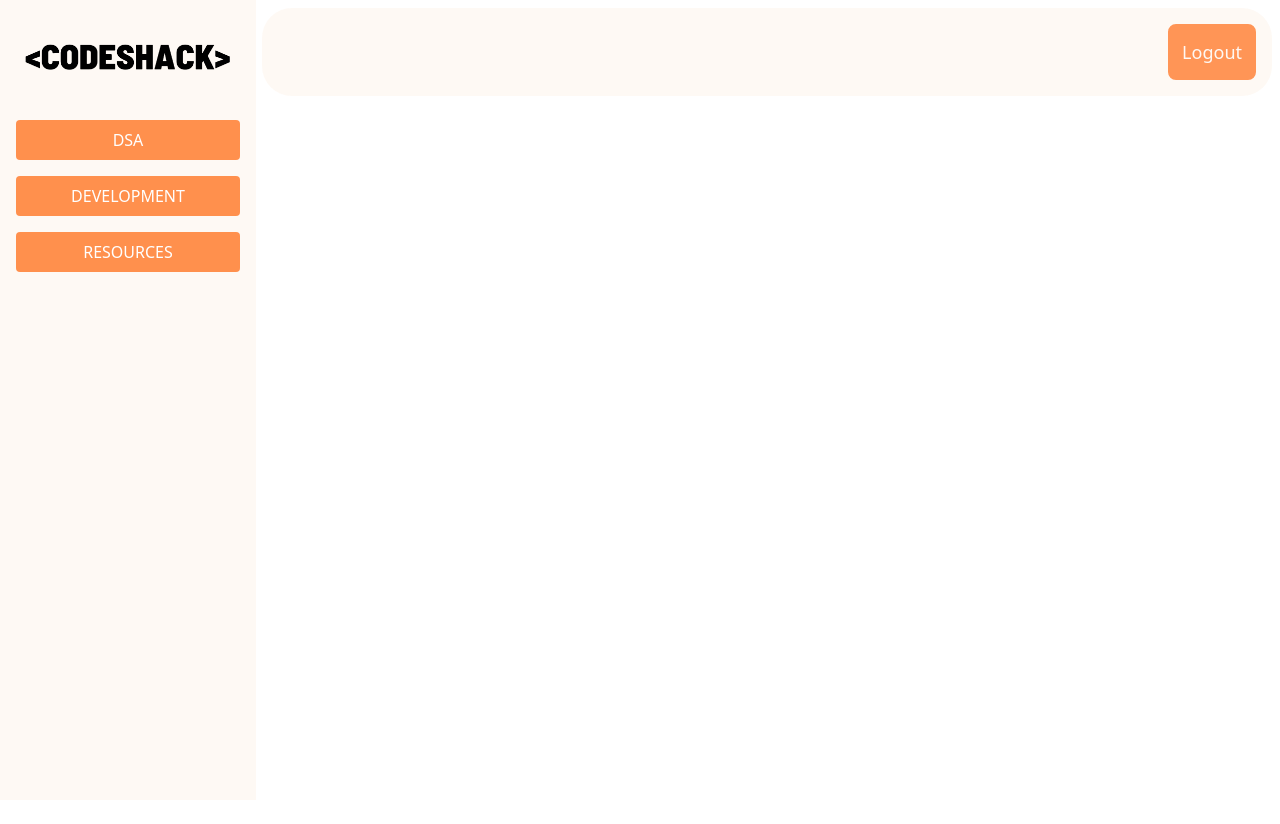
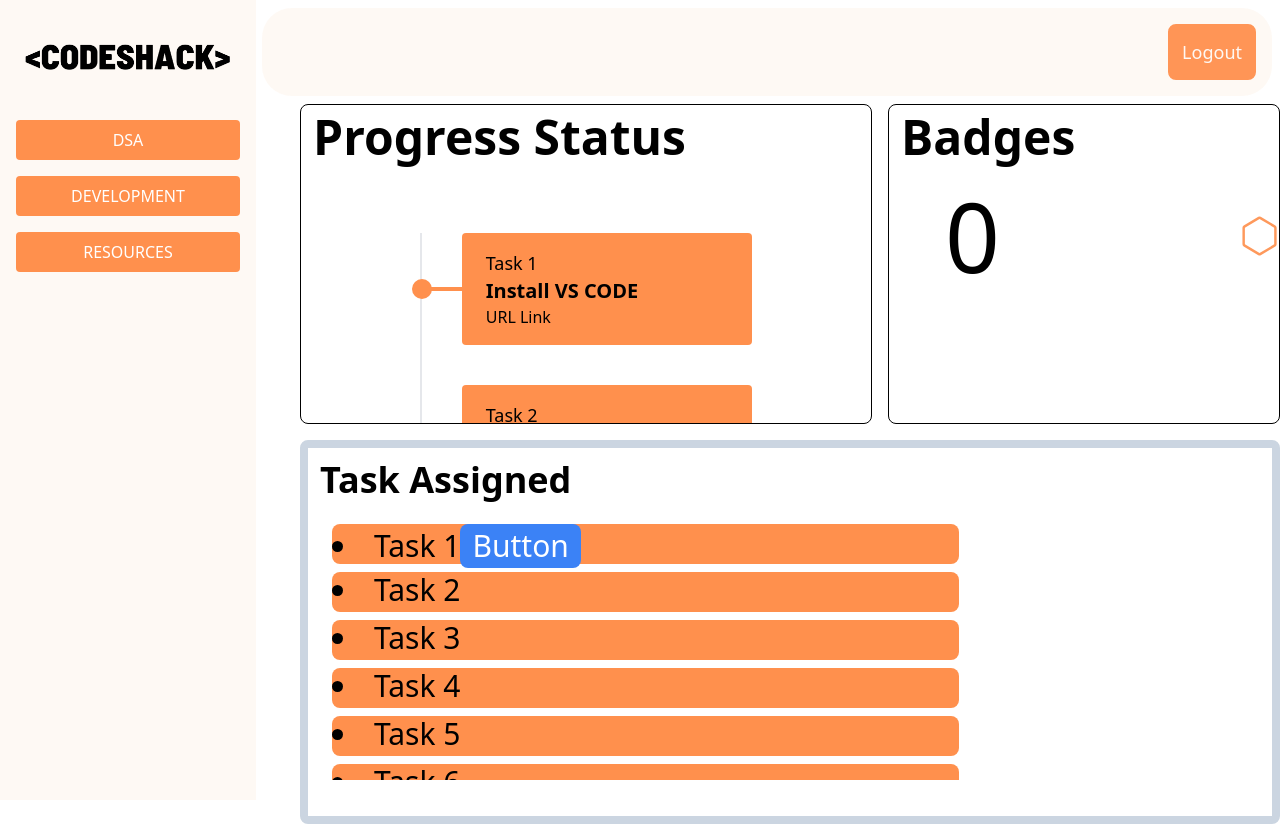
Before and after one commit to techhub-community/csoc_dashboard, a Next.js app: page / in a window 1280 px wide. Before the commit the page ends 800 px from the top, so only its background shows below. Built offline with nearby package versions, Linux system fonts and the light colour scheme.

Commit message:
Development page Updated

```diff
--- /dev/null
+++ b/components/Development/badges.tsx
@@ -0,0 +1,17 @@
+import React from 'react';
+import {BsHexagon} from 'react-icons/bs';
+function Badges() {
+  return (
+    <div className ="text-black box-border h-80 w-2/5 mt-20 border border-black rounded-lg">
+      <div >
+        <h2 className="text-5xl font-bold mt-2 ml-3">Badges</h2>
+        <div className='flex flex-row space-between items-center md:space-x-60 space-x-10 ml-8'>
+            <h1 className='text-8xl ml-6'>0</h1>
+            <BsHexagon size={150} color="#FE995C" />
+        </div>
+        </div>
+        </div>
+  );
+}
+
+export default Badges;
--- /dev/null
+++ b/components/Development/index.tsx
@@ -0,0 +1,26 @@
+import React from 'react';
+import Badges from './badges';
+import ProgressTask from './progessTask';
+import Task from './task';
+
+function Development() {
+  return (
+    <div style={{marginLeft:'300px'}}>
+    <div className="flex flex-col h-screen">
+      {/* Two boxes at the top */}
+
+      <div className="flex space-x-4">
+        <ProgressTask />
+        <Badges />
+      </div>
+
+      {/* Box at the bottom */}
+      <div className="mt-auto">
+        <Task />
+      </div>
+    </div>
+    </div>
+  );
+}
+
+export default Development;
--- /dev/null
+++ b/components/Development/progessTask.tsx
@@ -0,0 +1,82 @@
+import React from 'react';
+
+function ProgressTask() {
+  return (
+    <div className="text-black box-border h-80 w-3/5 mt-20 border border-black overflow-y-scroll relative rounded-lg">
+
+      <div>
+        <h2 className="text-5xl font-bold  mt-2 ml-3">Progress Status</h2>
+      </div>
+      {/* Timeline */}
+      <div className="w-10/12 md:w-7/12 lg:6/12 mx-auto relative py-8">
+        <div className="border-l-2 mt-10">
+          {/* Card 1 */}
+          <div className="transform transition cursor-pointer hover:-translate-y-2 ml-10 relative flex items-center px-6 py-4  border-orangee bg-orangee  text-black rounded mb-10 flex-col md:flex-row space-y-4 md:space-y-0">
+            {/* Dot Following the Left Vertical Line */}
+            <div className="w-5 h-5 bg-orangee absolute -left-10 transform -translate-x-2/4 rounded-full z-10 mt-2 md:mt-0"></div>
+
+            {/* Line that connects the box with the vertical line */}
+            <div className="w-10 h-1 bg-orangee absolute -left-10 z-0"></div>
+
+            {/* Content shown in the box */}
+            <div className="flex-auto ">
+              <h1 className="text-lg">Task 1</h1>
+              <h1 className="text-xl font-bold">Install VS CODE</h1>
+              <h3>URL Link</h3>
+            </div>
+          </div>
+
+          {/* Card 2 */}
+          <div className="transform transition cursor-pointer hover:-translate-y-2 ml-10 relative flex items-center px-6 py-4  border-orangee bg-orangee  text-black rounded mb-10 flex-col md:flex-row space-y-4 md:space-y-0">
+            <div className="w-5 h-5  bg-orangee absolute -left-10 transform -translate-x-2/4 rounded-full z-10 mt-2 md:mt-0"></div>
+
+            <div className="w-10 h-1  bg-orangee absolute -left-10 z-0"></div>
+            <div className="flex-auto">
+              <h1 className="text-lg">Task 2</h1>
+              <h1 className="text-xl font-bold">Make A GitHub Account</h1>
+              <h3>URL Link</h3>
+            </div>
+          </div>
+
+          {/* Card 3 */}
+          <div className="transform transition cursor-pointer hover:-translate-y-2 ml-10 relative flex items-center px-6 py-4  border-orangee bg-orangee  text-black rounded mb-10 flex-col md:flex-row space-y-4 md:space-y-0">
+            <div className="w-5 h-5  bg-orangee absolute -left-10 transform -translate-x-2/4 rounded-full z-10 mt-2 md:mt-0"></div>
+            <div className="w-10 h-1  bg-orangee absolute -left-10 z-0"></div>
+
+            <div className="flex-auto">
+              <h1 className="text-lg">Task 3</h1>
+              <h1 className="text-xl font-bold">Solve DSA Problem</h1>
+              <h3>URL Link</h3>
+            </div>
+            </div>
+
+          {/* Card 4 */}
+          <div className="transform transition cursor-pointer hover:-translate-y-2 ml-10 relative flex items-center px-6 py-4  border-orangee bg-orangee  text-black rounded mb-10 flex-col md:flex-row space-y-4 md:space-y-0">
+            <div className="w-5 h-5  bg-orangee absolute -left-10 transform -translate-x-2/4 rounded-full z-10 mt-2 md:mt-0"></div>
+            <div className="w-10 h-1  bg-orangee absolute -left-10 z-0"></div>
+            <div className="flex-auto">
+              <h1 className="text-lg">Task 4</h1>
+              <h1 className="text-xl font-bold">HTML</h1>
+              <h3>HTML Resources Link</h3>
+            </div>
+          </div>
+
+          {/* Card 5 */}
+          <div className="transform transition cursor-pointer hover:-translate-y-2 ml-10 relative flex items-center px-6 py-4  border-orangee bg-orangee  text-black rounded mb-10 flex-col md:flex-row">
+            <div className="w-5 h-5  bg-orangee absolute -left-10 transform -translate-x-2/4 rounded-full z-10 -mt-2 md:mt-0"></div>
+
+            <div className="w-10 h-1  bg-orangee absolute -left-10 z-0"></div>
+
+            <div className="flex-auto">
+              <h1 className="text-lg">Task 5</h1>
+              <h1 className="text-xl font-bold">CSS</h1>
+              <h3>CSS Resources Link</h3>
+            </div>
+          </div>
+        </div>
+      </div>
+    </div>
+  );
+}
+
+export default ProgressTask;
--- /dev/null
+++ b/components/Development/task.tsx
@@ -0,0 +1,28 @@
+import React from 'react';
+
+function Task() {
+  return (
+      <div className='text-black box-border p-3 h-96 w-full border-8 border-slate-300 rounded-lg'>
+        <div className='space-x-3'>
+          <h2 className='text-4xl font-bold'>Task Assigned</h2>
+          <div className='text-3xl mt-6 overflow-y-auto w-full h-64 sm:Overflow-x-auto'>
+            <div className='flex flex-col space-y-2'>
+               <li className='box-border  border-orangee bg-orangee  hover:bg-orange-500 h-10 w-4/6 bg-cream rounded-lg'>
+                <span className="w-3/4">Task 1</span>
+                <button className="ml-auto px-3 py-1 bg-blue-500 text-white rounded-lg">Button</button>
+              </li>
+              <li className='box-border  border-orangee bg-orangee  hover:bg-orange-500 h-10 w-4/6 bg-cream rounded-lg'>Task 2</li>
+              <li className='box-border  border-orangee bg-orangee  hover:bg-orange-500 h-10 w-4/6 bg-cream rounded-lg'>Task 3</li>
+              <li className='box-border  border-orangee bg-orangee  hover:bg-orange-500 h-10 w-4/6 bg-cream rounded-lg'>Task 4</li>
+              <li className='box-border  border-orangee bg-orangee  hover:bg-orange-500 h-10 w-4/6 bg-cream rounded-lg'>Task 5</li>
+              <li className='box-border  border-orangee bg-orangee  hover:bg-orange-500 h-10 w-4/6 bg-cream rounded-lg'>Task 6</li>
+              <li className='box-border  border-orangee bg-orangee  hover:bg-orange-500 h-10 w-4/6 bg-cream rounded-lg'>Task 7</li>
+              <li className='box-border  border-orangee bg-orangee  hover:bg-orange-500 h-10 w-4/6 bg-cream rounded-lg'>Task 8</li>
+            </div>
+          </div>
+        </div>
+      </div>
+  );
+}
+
+export default Task;
--- a/pages/index.tsx
+++ b/pages/index.tsx
@@ -3,12 +3,13 @@ import DSA from "@/components/DSA/index"
 import Layout from "@/components/LAYOUT"
 // const inter = Inter({ subsets: ['latin'] })
 
+import Development from "@/components/Development"
 export default function Home() {
 
   return (
    <div>
     <DSA/>
-
+    <Development />
     <Layout/>
    </div>
   )
```
Also changed, not shown: 1 other file (tests, documents, lock files or other folders).
